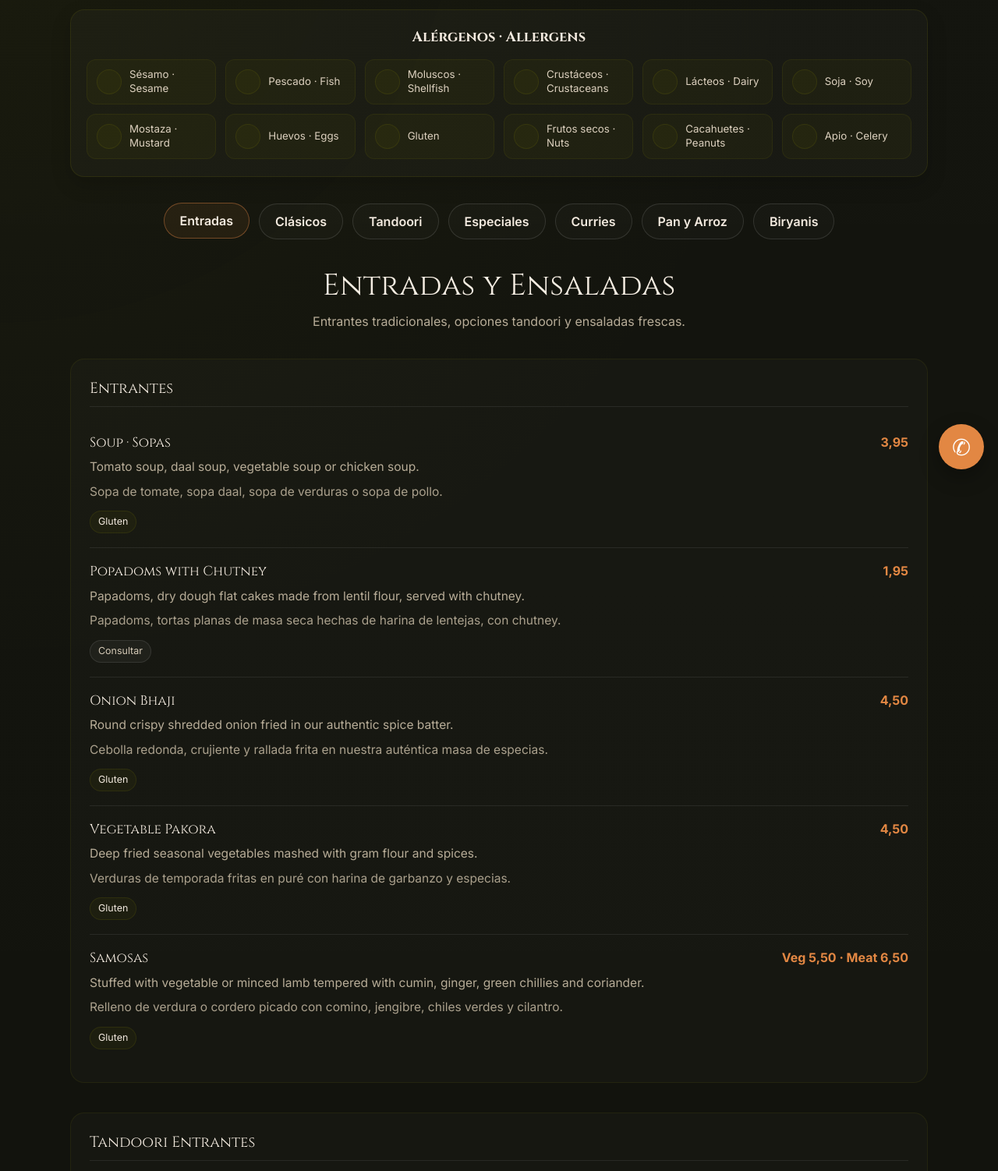
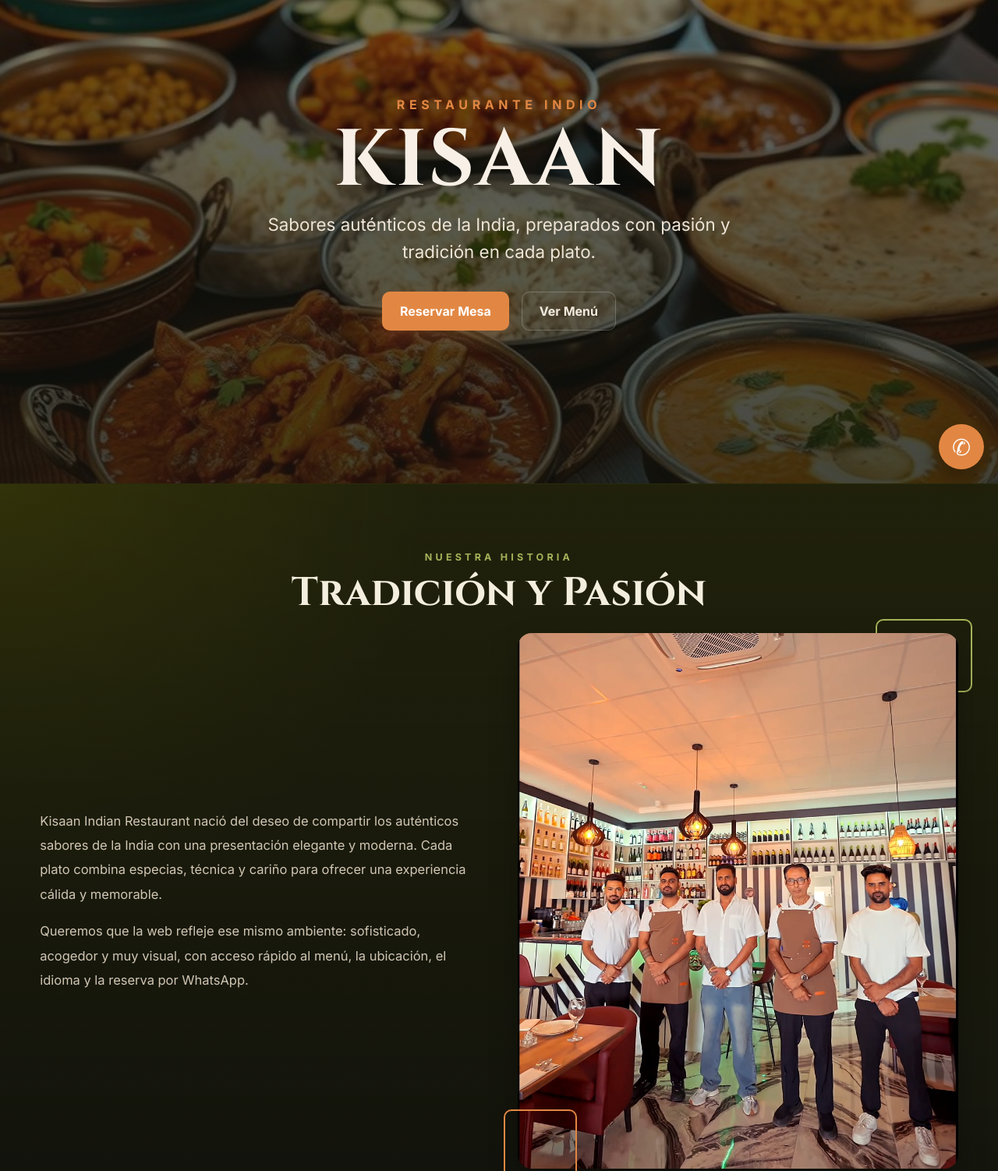
Before and after one commit to MariaValerianoo/kisaan_site, a plain HTML site: page index.html in a window 1280 px wide. Shown: the part 180-1682 px from the top of the page at 78% size. Drawn offline with Linux system fonts and the light colour scheme.

Commit message:
Update index.html

```diff
--- a/index.html
+++ b/index.html
@@ -50,9 +50,92 @@
   <!-- Fin del header -->
 
   <main>
+    <!-- =========================
+     SECCIÓN INICIO / HERO
+========================== -->
+<section class="hero" id="inicio">
+  <div class="hero-content">
+
+    <!-- Texto pequeño introductorio -->
+    <div class="hero-kicker" data-es="Restaurante Indio" data-en="Indian Restaurant">
+      Restaurante Indio
+    </div>
+
+    <!-- Nombre principal de la marca -->
+    <h1>KISAAN</h1>
+
+    <!-- Descripción breve del restaurante -->
+    <p data-es="Sabores auténticos de la India, preparados con pasión y tradición en cada plato."
+       data-en="Authentic Indian flavors, prepared with passion and tradition in every dish.">
+      Sabores auténticos de la India, preparados con pasión y tradición en cada plato.
+    </p>
+
+    <!-- Botones de acción principal -->
+    <div class="hero-actions">
+      <a class="btn btn-primary whatsapp-link"
+         href="https://wa.me/573000000000?text=Hola%20quiero%20reservar%20una%20mesa%20en%20Kisaan%20Indian"
+         target="_blank"
+         rel="noopener"
+         data-es="Reservar Mesa"
+         data-en="Reserve Table">
+        Reservar Mesa
+      </a>
+
+      <a class="btn btn-ghost"
+         href="#menu"
+         data-es="Ver Menú"
+         data-en="View Menu">
+        Ver Menú
+      </a>
+    </div>
+
+  </div>
+</section>
+<!-- Fin sección inicio -->
+    <!-- =========================
+     SECCIÓN HISTORIA
+========================== -->
+<section id="historia" class="section">
+  <div class="container">
+
+    <!-- Texto principal de introducción -->
+    <div class="eyebrow" data-es="Nuestra Historia" data-en="Our Story">
+      Nuestra Historia
+    </div>
+
+    <!-- Título de la sección -->
+    <h2 class="title" data-es="Tradición y Pasión" data-en="Tradition and Passion">
+      Tradición y Pasión
+    </h2>
+
+    <!-- Contenido en dos columnas: texto + imagen -->
+    <div class="grid-2 story">
+
+      <!-- Texto descriptivo de la historia del restaurante -->
+      <div class="story-text">
+        <p data-es="Kisaan Indian Restaurant nació del deseo de compartir los auténticos sabores de la India con una presentación elegante y moderna. Cada plato combina especias, técnica y cariño para ofrecer una experiencia cálida y memorable."
+           data-en="Kisaan Indian Restaurant was born from the desire to share the authentic flavors of India with an elegant and modern presentation. Every dish combines spices, technique, and care to deliver a warm, memorable experience.">
+          Kisaan Indian Restaurant nació del deseo de compartir los auténticos sabores de la India con una presentación elegante y moderna. Cada plato combina especias, técnica y cariño para ofrecer una experiencia cálida y memorable.
+        </p>
+
+        <p data-es="Queremos que la web refleje ese mismo ambiente: sofisticado, acogedor y muy visual, con acceso rápido al menú, la ubicación, el idioma y la reserva por WhatsApp."
+           data-en="We want the website to reflect that same atmosphere: sophisticated, welcoming, and highly visual, with quick access to the menu, location, language, and WhatsApp booking.">
+          Queremos que la web refleje ese mismo ambiente: sofisticado, acogedor y muy visual, con acceso rápido al menú, la ubicación, el idioma y la reserva por WhatsApp.
+        </p>
+      </div>
+
+      <!-- Imagen representativa de la sección historia -->
+      <div class="image-frame">
+        <img class="pageimg" src="images/historia.jpg" alt="Historia Kisaan">
+      </div>
+
+    </div>
+  </div>
+</section>
+<!-- Fin sección historia -->
 
     <!-- =========================
-         SECCIÓN INICIO / HERO
+         SECCIÓN MENU /
     ========================== -->
     <section id="menu" class="section">
 
```
